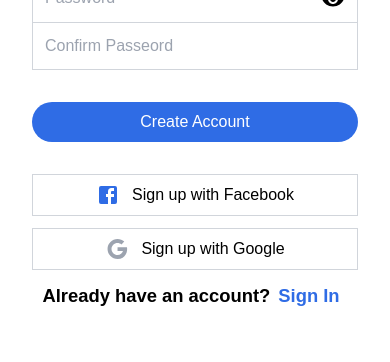
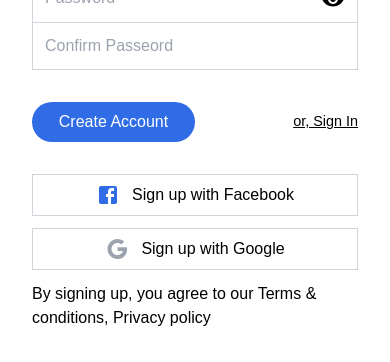
Before and after one commit to DhruvManiya/atg-task-1, a React (Create React App) app: page / in a window 390 px wide. Both pictures are taken after a click on the element "Join Group". Shown: the part 482-844 px from the top of the page. Built offline with nearby package versions, Linux system fonts and the light colour scheme.

Commit message:
login page responsive

```diff
--- a/src/pages/Login.jsx
+++ b/src/pages/Login.jsx
@@ -13,7 +13,6 @@ const Login = ({ onClose }) => {
   const passwordRef = useRef();
   const { setIsOpen } = useContext(ModalContext);
 
-
   const submitHandler = (e) => {
     e.preventDefault();
     setError(true);
@@ -27,8 +26,15 @@ const Login = ({ onClose }) => {
       </section>
       <section className="flex justify-evenly items-center mx-8">
         <div className="xl:w-[35%] sm:w-[65%] w-full">
-          <h1 className="md:hidden my-6 text-[1.75rem] font-[900] flex justify-between items-center">Welcome Back !! <div onClick={() => setIsOpen(false)}><CloseIcon /></div></h1>
-          <h1 className=" md:block hidden my-6 text-[1.75rem] font-[900]">Sign In</h1>
+          <h1 className="md:hidden my-6 text-[1.75rem] font-[900] flex justify-between items-center">
+            Welcome Back !!{" "}
+            <div onClick={() => setIsOpen(false)}>
+              <CloseIcon />
+            </div>
+          </h1>
+          <h1 className=" md:block hidden my-6 text-[1.75rem] font-[900]">
+            Sign In
+          </h1>
           {error && (
             <p className={`${error && " text-red-400"}`}>
               Please input valid input
@@ -55,7 +61,17 @@ const Login = ({ onClose }) => {
                 <VisibilityIcon />
               </div>
             </div>
-            <Button name="Create Account" type="submit" />
+            <div className=" flex justify-between items-center w-full">
+              <div className="md:w-full w-[50%]">
+                <Button name="Sign In" type="submit" />
+              </div>
+              <span
+                onClick={() => onClose()}
+                className="md:hidden border-black underline cursor-pointer text-[0.9rem]"
+              >
+                or, Create Account
+              </span>
+            </div>
           </form>
           <div className="mb-3 py-2 flex justify-center items-center border-[1px] border-gray-300 gap-3 cursor-pointer">
             <FacebookIcon className=" text-button_bg" />
@@ -67,15 +83,6 @@ const Login = ({ onClose }) => {
           </div>
           <div className="my-3 py-2 flex justify-center items-center cursor-pointer font-[700] text-[1.15rem]">
             <p>Forgot Passwod?</p>
-          </div>
-          <div className="font-[600] text-[1.15rem] md:hidden flex justify-center items-center mb-8">
-            <span>Don’t have an account yet?</span>
-            <span
-              className=" mx-2 text-button_bg cursor-pointer"
-              onClick={() => onClose()}
-            >
-              Create new for free!
-            </span>
           </div>
         </div>
         <div className=" md:flex hidden justify-center items-center flex-col pt-8 ml-8">
--- a/src/pages/Signin.jsx
+++ b/src/pages/Signin.jsx
@@ -44,7 +44,12 @@ const Signin = ({ onClose }) => {
       </section>
       <section className="flex justify-evenly items-center mx-8">
         <div className="sm:w-[70%] w-full">
-          <h1 className="my-6 text-[1.75rem] font-[900] flex justify-between items-center">Create Account <div onClick={() => setIsOpen(false)} className="md:hidden block"><CloseIcon /></div></h1>
+          <h1 className="my-6 text-[1.75rem] font-[900] flex justify-between items-center">
+            Create Account{" "}
+            <div onClick={() => setIsOpen(false)} className="md:hidden block">
+              <CloseIcon />
+            </div>
+          </h1>
           {error && (
             <p className={`${error && " text-red-400"}`}>
               Please input valid input
@@ -91,7 +96,12 @@ const Signin = ({ onClose }) => {
               placeholder="Confirm Passeord"
               className=" outline-none h-[3rem] border-[1px] border-gray-300 p-3"
             />
-            <Button name="Create Account" type="submit" />
+            <div className=" flex justify-between items-center w-full">
+              <div className="md:w-full w-[50%]">
+                <Button name="Create Account" type="submit" />
+              </div>
+              <span onClick={() => onClose()} className="md:hidden border-black underline cursor-pointer text-[0.9rem]">or, Sign In</span>
+            </div>
           </form>
           <div className="mb-3 py-2 flex justify-center items-center border-[1px] border-gray-300 gap-3 cursor-pointer">
             <FacebookIcon className=" text-button_bg" />
@@ -101,15 +111,9 @@ const Signin = ({ onClose }) => {
             <GoogleIcon className="text-gray-400" />
             <span> Sign up with Google </span>
           </div>
-          <div className="font-[600] text-[1.15rem] md:hidden flex justify-center items-center">
-            <span>Already have an account?</span>
-            <span
-              className=" mx-2 text-button_bg cursor-pointer"
-              onClick={() => onClose()}
-            >
-              Sign In
-            </span>
-          </div>
+          <p className="md:hidden">
+            By signing up, you agree to our Terms & conditions, Privacy policy
+          </p>
         </div>
         <div className=" md:flex hidden justify-center items-center flex-col ml-8">
           <div className="font-[600] text-[1.15rem]">
```
